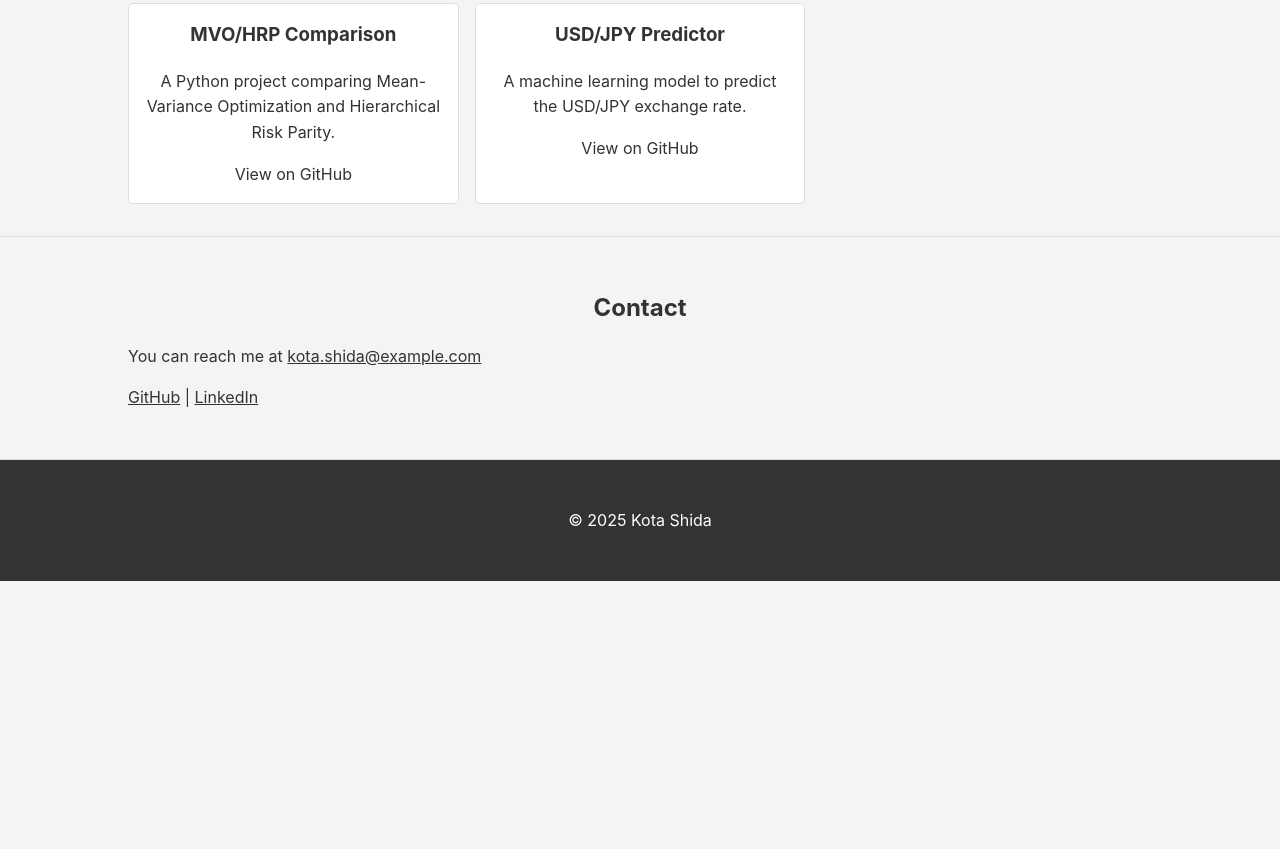
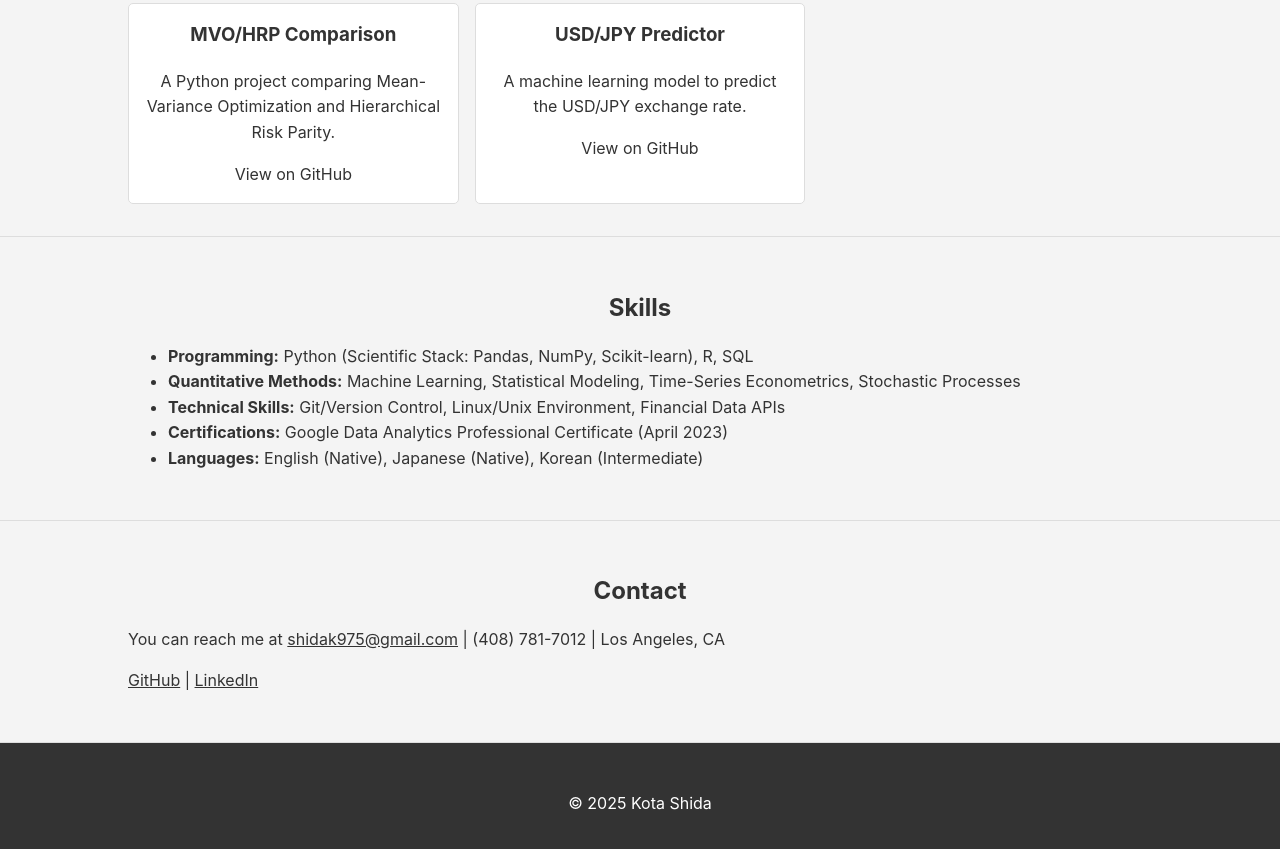
Before and after one commit to kotashida/kotashida.github.io, a plain HTML site: page index.html in a window 1280 px wide. Shown: the part 819-1668 px from the top of the page. Before the commit the page ends 1400 px from the top, so only its background shows below. Drawn offline with Linux system fonts and the light colour scheme.

Commit message:
Edit html

```diff
--- a/index.html
+++ b/index.html
@@ -15,6 +15,7 @@
                 <ul>
                     <li><a href="#about">About</a></li>
                     <li><a href="#projects">Projects</a></li>
+                    <li><a href="#skills">Skills</a></li>
                     <li><a href="#contact">Contact</a></li>
                 </ul>
             </nav>
@@ -37,10 +38,23 @@
         </div>
     </section>
 
+    <section id="skills">
+        <div class="container">
+            <h2>Skills</h2>
+            <ul>
+                <li><b>Programming:</b> Python (Scientific Stack: Pandas, NumPy, Scikit-learn), R, SQL</li>
+                <li><b>Quantitative Methods:</b> Machine Learning, Statistical Modeling, Time-Series Econometrics, Stochastic Processes</li>
+                <li><b>Technical Skills:</b> Git/Version Control, Linux/Unix Environment, Financial Data APIs</li>
+                <li><b>Certifications:</b> Google Data Analytics Professional Certificate (April 2023)</li>
+                <li><b>Languages:</b> English (Native), Japanese (Native), Korean (Intermediate)</li>
+            </ul>
+        </div>
+    </section>
+
     <section id="contact">
         <div class="container">
             <h2>Contact</h2>
-            <p>You can reach me at <a href="mailto:kota.shida@example.com">kota.shida@example.com</a></p>
+            <p>You can reach me at <a href="mailto:shidak975@gmail.com">shidak975@gmail.com</a> | (408) 781-7012 | Los Angeles, CA</p>
             <p>
                 <a href="https://github.com/kotashida" target="_blank">GitHub</a> |
                 <a href="https://linkedin.com/in/kotashida" target="_blank">LinkedIn</a>
```
Also changed, not shown: 1 other file.
